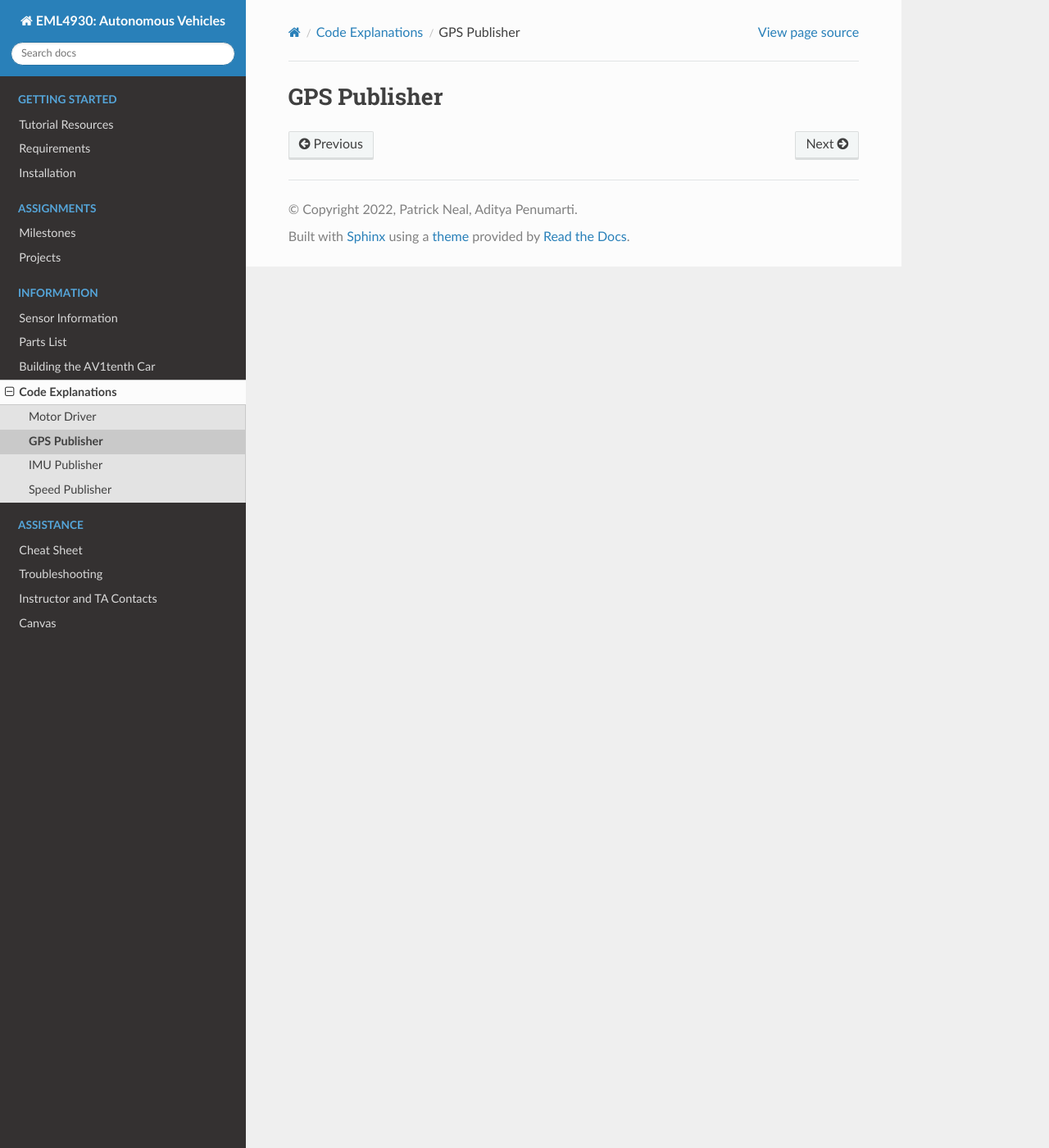
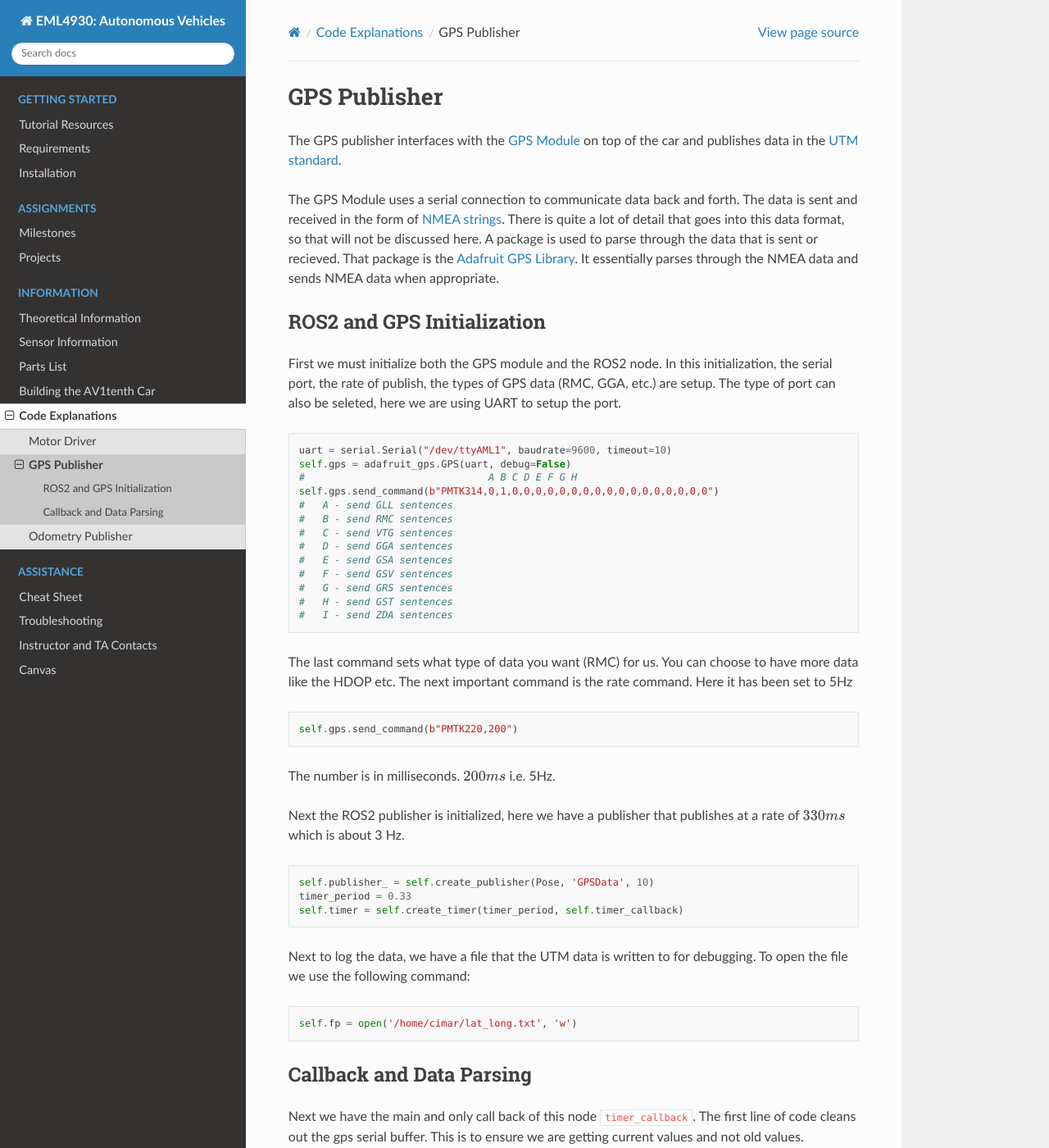
Before and after one commit to av-mae-uf/av1tenth-docs, a Sphinx documentation site: the page built from docs/information/code/gpspub.rst, in a window 1280 px wide and 1400 px high. Shown: the whole window at 82% size. Built offline with Sphinx 7.4.7 and the Read the Docs theme 2.0.0, drawn with Linux system fonts in a browser that asks for light colours; some of the changed text lies outside the part shown.

Commit message:
Added code explanations for relevant code. Added theoretical info as a start, will continue in a different branch.

```diff
--- a/docs/index.rst
+++ b/docs/index.rst
@@ -28,6 +28,7 @@ understand what it is doing. `ROS2 website <https://docs.ros.org/en/foxy/index.h
    :caption: Information
    :maxdepth: 1
 
+   Theoretical Information <information/theoryinfo/theoryinfo>
    Sensor Information <information/sensor>
    Parts List <information/parts>
    Building the AV1tenth Car <information/build>
--- a/docs/information/code/code.rst
+++ b/docs/information/code/code.rst
@@ -10,5 +10,4 @@ what the sensors are outputting, or what the controller requires to input.
 
    Motor Driver <motordriver>
    GPS Publisher <gpspub>
-   IMU Publisher <imupub>
-   Speed Publisher <speedpub>
+   Odometry Publisher <odompub>
--- a/docs/information/code/gpspub.rst
+++ b/docs/information/code/gpspub.rst
@@ -1,2 +1,114 @@
 GPS Publisher
 ==============
+
+The GPS publisher interfaces with the `GPS Module <../sensor.html#gps>`_ on top of
+the car and publishes data in the `UTM standard <https://en.wikipedia.org/wiki/Universal_Transverse_Mercator_coordinate_system>`_.
+
+The GPS Module uses a serial connection to communicate data back and forth. The data is sent and received in the form of `NMEA strings <https://www.gpsworld.com/what-exactly-is-gps-nmea-data/>`_.
+There is quite a lot of detail that goes into this data format, so that will not be discussed here. A package is used to parse through the data that is sent or recieved. That package
+is the `Adafruit GPS Library <https://docs.circuitpython.org/projects/gps/en/latest/index.html>`_. It essentially parses through the NMEA data and sends NMEA data when appropriate.
+
+ROS2 and GPS Initialization
+^^^^^^^^^^^^^^^^^^^^^^^^^^^
+
+First we must initialize both the GPS module and the ROS2 node. In this initialization, the serial port, the rate of publish, the types of GPS data (RMC, GGA, etc.) are setup.
+The type of port can also be seleted, here we are using UART to setup the port.
+
+.. code-block:: python
+
+    uart = serial.Serial("/dev/ttyAML1", baudrate=9600, timeout=10)
+    self.gps = adafruit_gps.GPS(uart, debug=False)
+    #                               A B C D E F G H
+    self.gps.send_command(b"PMTK314,0,1,0,0,0,0,0,0,0,0,0,0,0,0,0,0,0,0,0")
+    #   A - send GLL sentences
+    #   B - send RMC sentences
+    #   C - send VTG sentences
+    #   D - send GGA sentences
+    #   E - send GSA sentences
+    #   F - send GSV sentences
+    #   G - send GRS sentences
+    #   H - send GST sentences
+    #   I - send ZDA sentences
+
+The last command sets what type of data you want (RMC) for us. You can choose to have more data like the HDOP etc. The next important command is the rate command. Here it has been set to 5Hz
+
+.. code-block:: python
+
+    self.gps.send_command(b"PMTK220,200")
+
+The number is in milliseconds. :math:`200 ms` i.e. 5Hz.
+
+Next the ROS2 publisher is initialized, here we have a publisher that publishes at a rate of :math:`330 ms` which is about 3 Hz.
+
+.. code-block:: python
+
+    self.publisher_ = self.create_publisher(Pose, 'GPSData', 10)
+    timer_period = 0.33
+    self.timer = self.create_timer(timer_period, self.timer_callback)
+
+Next to log the data, we have a file that the UTM data is written to for debugging. To open the file we use the following command:
+
+.. code-block:: python
+
+    self.fp = open('/home/cimar/lat_long.txt', 'w')
+
+Callback and Data Parsing
+^^^^^^^^^^^^^^^^^^^^^^^^^
+Next we have the main and only call back of this node ``timer_callback``. The first line of code cleans out the gps serial buffer. This is to ensure we are getting current
+values and not old values.
+
+.. code-block:: python
+
+    while self.gps.update():  # clean out buffer
+        pass
+
+Then we have logic to ensure that the data is updated and checked every 3 Hz. First the data is checked for a GPS fix, if there is now fix, a logger is used to print
+"Waiting for fix" and then it checks for an update again until it has a fix.
+
+.. code-block:: python
+
+        self.current = time.monotonic()
+        if self.current - self.last_print >= 0.32:
+            self.last_print = self.current
+            while not self.gps.has_fix:
+                time.sleep(0.5)
+            # Try again if we don't have a fix yet.
+                self.get_logger().info('Waiting for fix')
+                self.gps.update()
+
+Then once there is a fix, immediateley the latitude and longitude data is converted into UTM Easting and Northing data. The units will be in meters.
+
+.. code-block:: python
+
+    utmData = utm.from_latlon(self.gps.latitude, self.gps.longitude)
+
+A set of logic is used to set a time stamp. This is to ensure that data is consistent
+
+.. code-block:: python
+
+    if (self.last_time_sec != self.gps.timestamp_utc.tm_sec):
+        self.last_time_sec = self.gps.timestamp_utc.tm_sec
+
+All the UTM data is put into seperate variables for ease of understanding instead of storing it in a list.
+
+.. code-block:: python
+
+    self.east = utmData[0]
+    self.north = utmData[1]
+    self.zoneNum = utmData[2]
+    self.zoneLetter = utmData[3]
+
+To publish this data we use a ROS2 message called a Pose. A pose holds position and orientation data. We can calculate an azimuth angle using the tracking angle from the GPS.
+This is achieved by taking two points and figuring out what the angle is based upon true East.
+
+.. code-block:: python
+
+        msgUTM.position.x = self.east
+        msgUTM.position.y = self.north
+        msgUTM.position.z = 0.0
+        msgUTM.orientation.z = 0.0
+        msgUTM.orientation.x = 0.0
+        msgUTM.orientation.y = 0.0
+        msgUTM.orientation.w = 0.0
+
+Then you publish the data. There is a couple of loggers in the node to ensure the data is being published and for ease of debugging.
--- a/docs/information/code/imupub.rst
+++ /dev/null
@@ -1,2 +0,0 @@
-IMU Publisher
-=============
--- a/docs/information/code/speedpub.rst
+++ /dev/null
@@ -1,2 +0,0 @@
-Speed Publisher
-===============
--- /dev/null
+++ b/docs/information/theoryinfo/acker.rst
@@ -0,0 +1,2 @@
+Ackermann Steering
+==================
--- /dev/null
+++ b/docs/information/theoryinfo/pid.rst
@@ -0,0 +1,2 @@
+Proportional, Derivative and Integral Controllers
+=================================================
--- /dev/null
+++ b/docs/information/theoryinfo/quaternion.rst
@@ -0,0 +1,2 @@
+Quaternion
+==========
--- /dev/null
+++ b/docs/information/theoryinfo/twist.rst
@@ -0,0 +1,2 @@
+Twist Message
+==============
--- /dev/null
+++ b/docs/information/theoryinfo/veh_kin.rst
@@ -0,0 +1,2 @@
+Vehicle Kinematics
+===================
```
Also changed, not shown: docs/information/code/odompub.rst (added, +133 -0 lines), docs/information/theoryinfo/routes/routesrep.rst (added, +10 -0 lines), docs/information/theoryinfo/theoryinfo.rst (added, +15 -0 lines).
